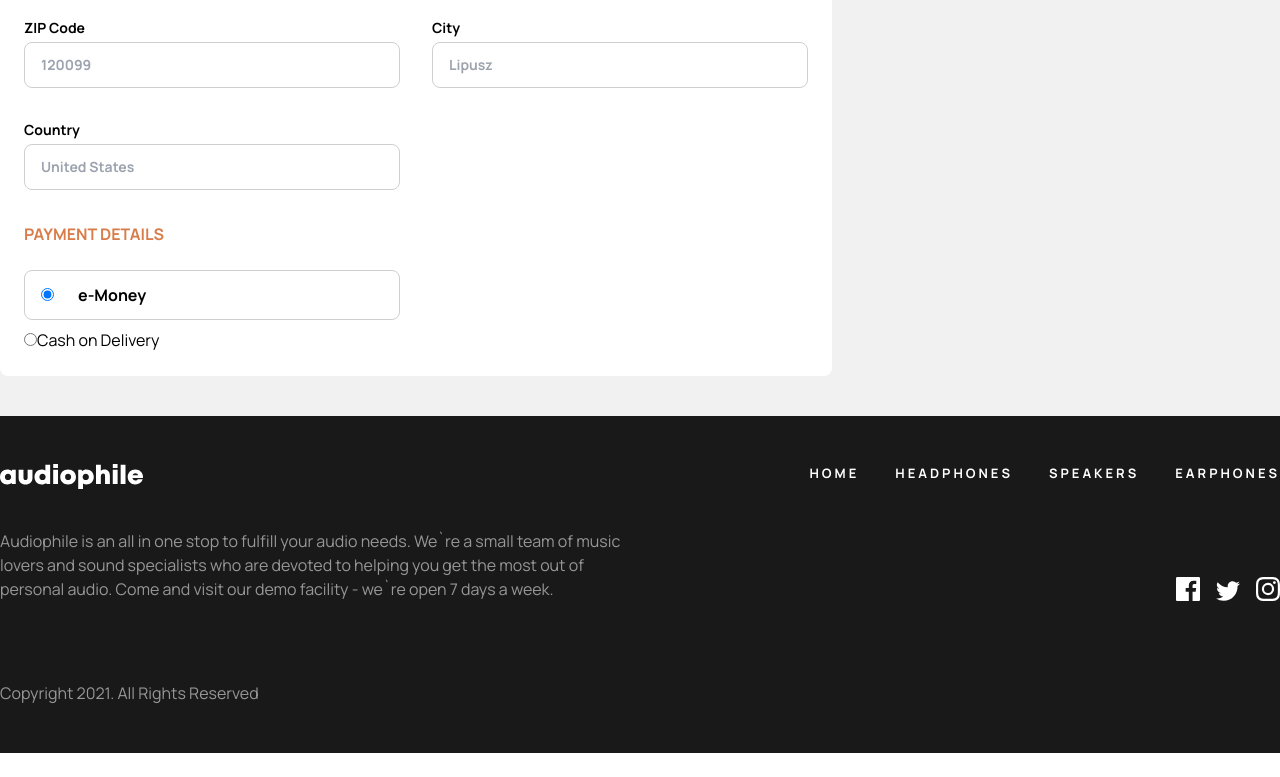
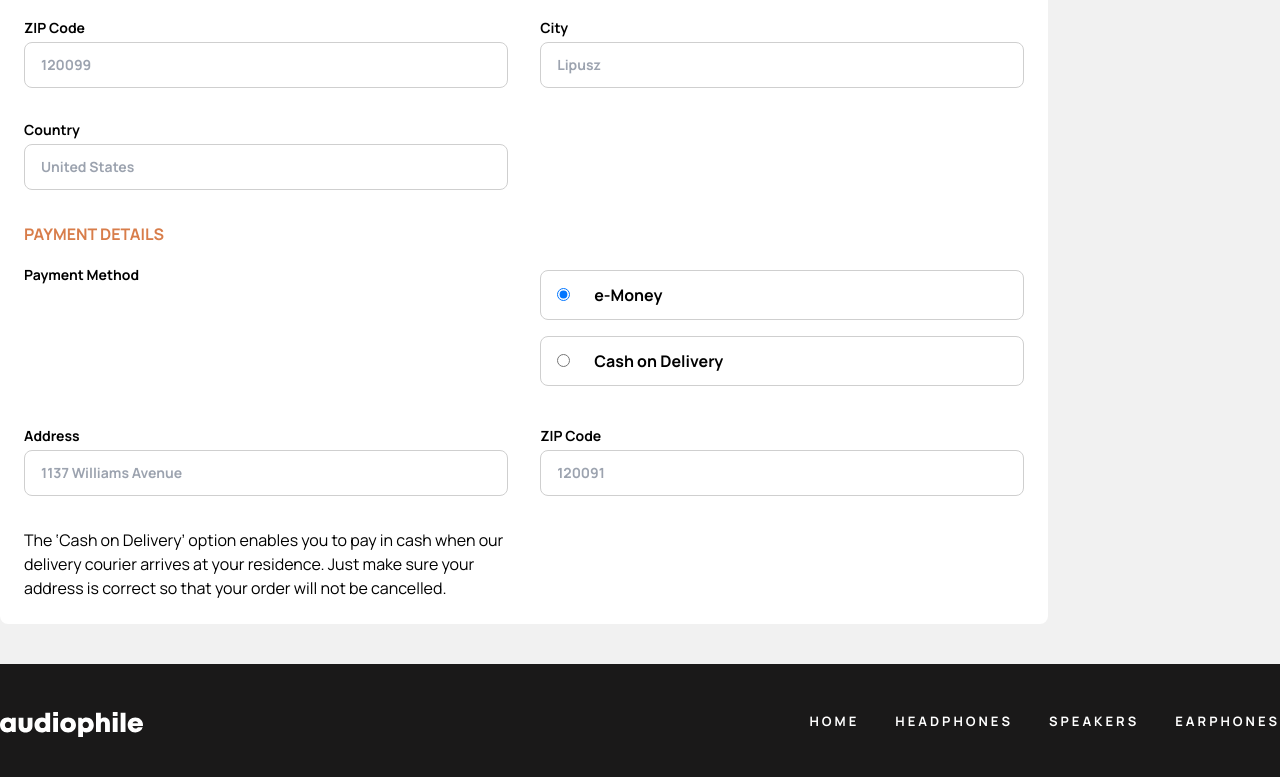
Before and after one commit to ArturDBW/audiophileShop, a React (Vite) app: page /checkout in a window 1280 px wide. Shown: the part 578-1355 px from the top of the page. Before the commit the page ends 1331 px from the top, so only its background shows below. Built offline with nearby package versions, Linux system fonts and the light colour scheme.

Commit message:
add styles to radioButtons

```diff
--- a/src/components/PaymentDetails.jsx
+++ b/src/components/PaymentDetails.jsx
@@ -1,7 +1,8 @@
 import { useState } from "react";
 
 export const PaymentDetails = () => {
-  // const inputStyles = `rounded-lg border border-[#CFCFCF] px-4 py-3 text-sm font-bold outline-[#D87D4A]`;
+  const inputStyles = `rounded-lg border border-[#CFCFCF] px-4 py-3 text-sm font-bold outline-[#D87D4A]`;
+  const labelStyles = `my-2 rounded-lg border border-[#CFCFCF] px-4 py-3 hover:border-[#D87D4A] cursor-pointer`;
 
   const [selectedPayment, setSelectedPayment] = useState("eMoney");
   const handleOptionChange = (event) => {
@@ -12,33 +13,31 @@ export const PaymentDetails = () => {
     <div>
       <h3 className="mb-4 mt-8 font-bold text-[#D87D4A]">PAYMENT DETAILS</h3>
       <div className="grid grid-cols-2 gap-8 ">
+        <div>
+          <span className="text-sm font-bold">Payment Method</span>
+        </div>
         <form className="flex flex-col">
-          <label className="my-2 rounded-lg border border-[#CFCFCF] px-4 py-3">
+          <label className={labelStyles}>
             <input
               type="radio"
               value="eMoney"
               checked={selectedPayment === "eMoney"}
               onChange={handleOptionChange}
+              className="  text-orange-600 "
             />
             <span className="px-6 py-4 font-bold">e-Money</span>
           </label>
-          <label>
+          <label className={labelStyles}>
             <input
               type="radio"
               value="Cash"
               checked={selectedPayment === "Cash"}
               onChange={handleOptionChange}
             />
-            <span>Cash on Delivery</span>
+            <span className="px-6 py-4 font-bold">Cash on Delivery</span>
           </label>
         </form>
-      </div>
-    </div>
-  );
-};
-
-{
-  /* <form className="col-span-full flex flex-col">
+        <form className="flex flex-col">
           <span className="mb-1 text-sm font-bold text-black">Address</span>
           <input
             type="text"
@@ -49,5 +48,13 @@ export const PaymentDetails = () => {
         <form className="flex flex-col">
           <span className="mb-1 text-sm font-bold text-black">ZIP Code</span>
           <input type="text" placeholder="120091" className={inputStyles} />
-        </form> */
-}
+        </form>
+        <p>
+          The ‘Cash on Delivery’ option enables you to pay in cash when our
+          delivery courier arrives at your residence. Just make sure your
+          address is correct so that your order will not be cancelled.
+        </p>
+      </div>
+    </div>
+  );
+};
```
